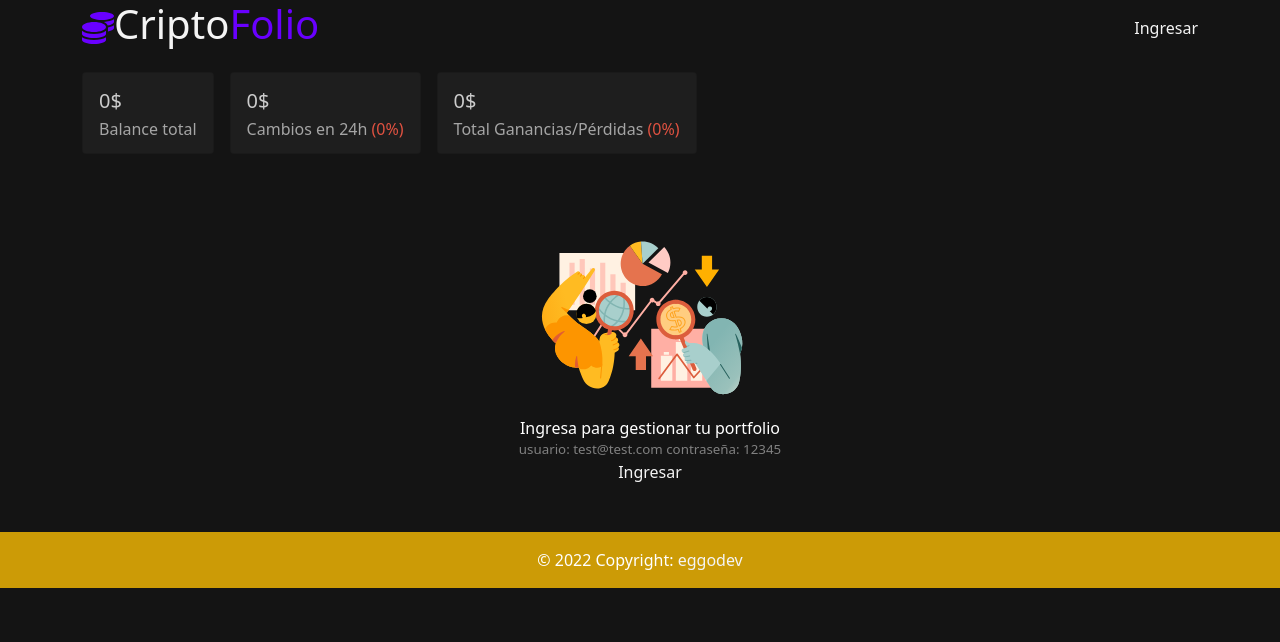
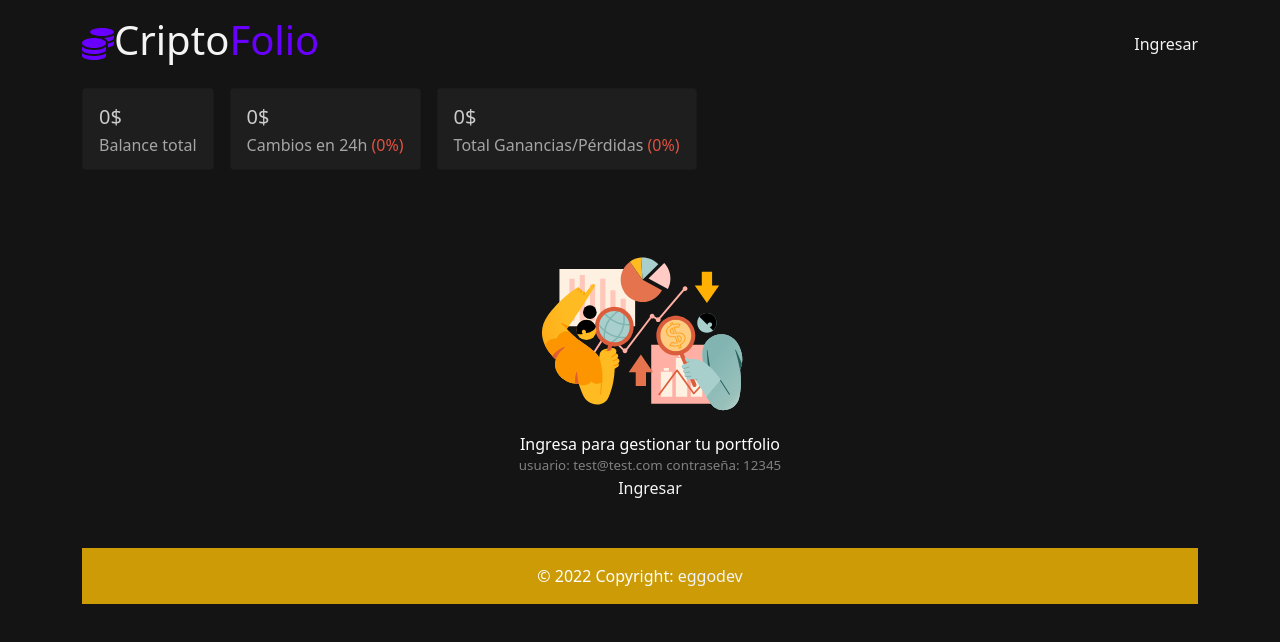
Before and after one commit to gusmacielpy/coinfolio, a React (Create React App) app: page / in a window 1280 px wide. Shown: the top 642 px of the page. Built offline with nearby package versions, Linux system fonts and the light colour scheme.

Commit message:
fixing layout

```diff
--- a/src/App.css
+++ b/src/App.css
@@ -3,9 +3,4 @@
 .container {
   margin-top: 1rem;
   padding: 0;
-  margin:0;
 }
-.App{
-  padding: 0;
-  margin:0;
-}
--- a/src/components/Portolio.js
+++ b/src/components/Portolio.js
@@ -147,6 +147,15 @@ const Portolio = ({ coins, setCoins, transactions, setTransactions }) => {
               )}
             </div>
           </div>
+          <footer className="footer bg-warning m-0 p-0">
+            <div
+              className="text-center p-3"
+              style={{ backgroundColor: "rgba(0, 0, 0, 0.2)" }}
+            >
+              © 2022 Copyright:&nbsp;
+              <a href="https://github.com/eggodev">eggodev</a>
+            </div>
+          </footer>
         </div>
       </div>
       {modalLogin && <LoginForm setModalLogin={setModalLogin} />}
@@ -159,15 +168,6 @@ const Portolio = ({ coins, setCoins, transactions, setTransactions }) => {
           action={"new"}
         />
       )}
-      <footer className="footer bg-warning m-0 p-0">
-        <div
-          className="text-center p-3"
-          style={{ backgroundColor: "rgba(0, 0, 0, 0.2)" }}
-        >
-          © 2022 Copyright:&nbsp;
-          <a href="https://github.com/eggodev">eggodev</a>
-        </div>
-      </footer>
     </>
   );
 };
```
